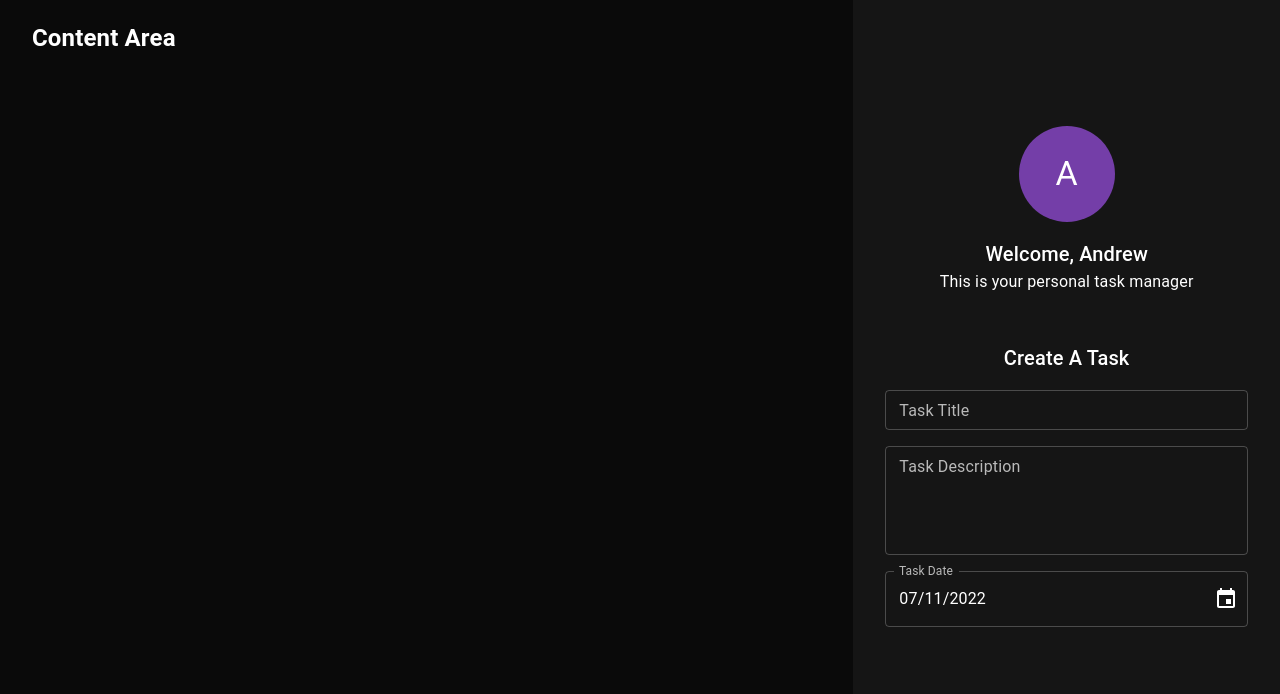
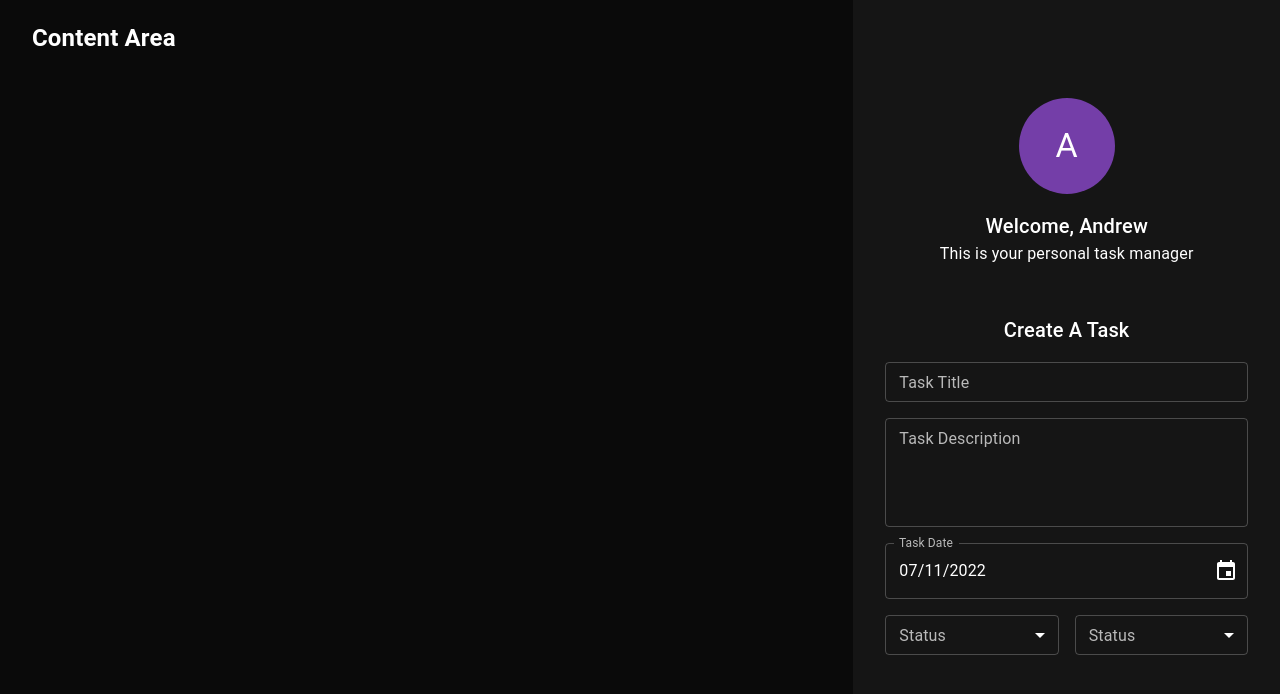
Before and after one commit to atmason90/task-manager, a React (Create React App) app in the folder task-manager/: page / in a window 1280 px wide. Shown: the top 694 px of the page. Built offline with nearby package versions, Linux system fonts and the light colour scheme.

Commit message:
create taskSelectField component

```diff
--- /dev/null
+++ b/task-manager/src/components/createTaskForm/_taskSelectField.tsx
@@ -0,0 +1,27 @@
+import React, { FC, ReactElement } from 'react';
+import {
+    FormControl,
+    InputLabel,
+    MenuItem,
+    Select,
+    SelectChangeEvent,
+} from '@mui/material'
+
+export const TaskSelectField: FC = (): ReactElement => {
+  return (
+    <FormControl fullWidth size='small'>
+        <InputLabel id='status'>Status</InputLabel>
+        <Select
+            labelId='status'
+            id='status-select'
+            value=''
+            label='Status'
+            name='status'
+        >
+            <MenuItem value={10}>Ten</MenuItem>
+            <MenuItem value={20}>Twenty</MenuItem>
+            <MenuItem value={30}>Thirty</MenuItem>
+        </Select>
+    </FormControl>
+  )
+};
--- a/task-manager/src/components/createTaskForm/createTaskForm.tsx
+++ b/task-manager/src/components/createTaskForm/createTaskForm.tsx
@@ -3,6 +3,7 @@
 import { TaskTitleField } from './_taskTitleField';
 import { TaskDescriptionField } from './_taskDescriptionField';
 import { TaskDateField } from './_taskDateField';
+import { TaskSelectField } from './_taskSelectField';
 
 export const CreateTaskForm: FC = (): ReactElement => {
     return (
@@ -24,10 +25,14 @@
                 <TaskDescriptionField />
                 {/* Date */}
                 <TaskDateField />
+                <Stack direction='row' spacing={2}>
+                    {/* Task Status & Priority */}
+                    <TaskSelectField />
+                    <TaskSelectField />
+                </Stack>
             </Stack>
 
 
-            {/* Task Status & Priority */}
 
         </Box>
     )
```
